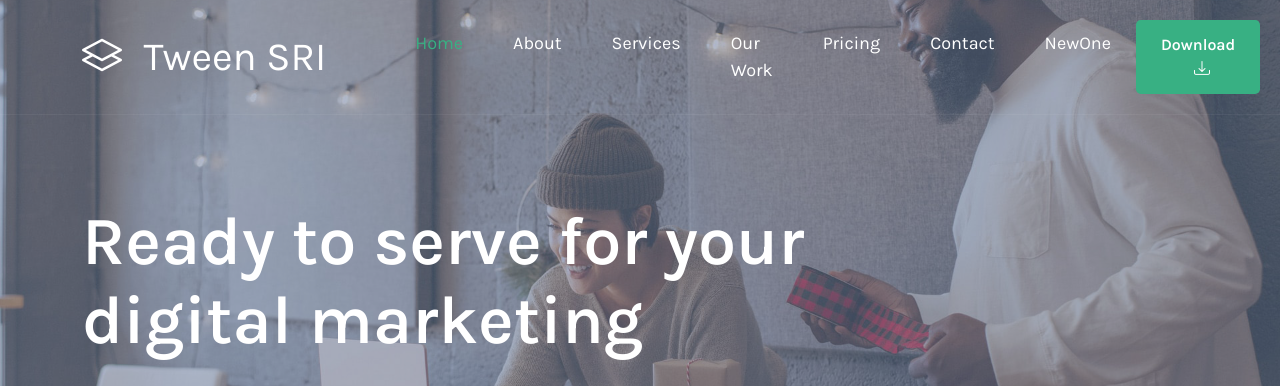
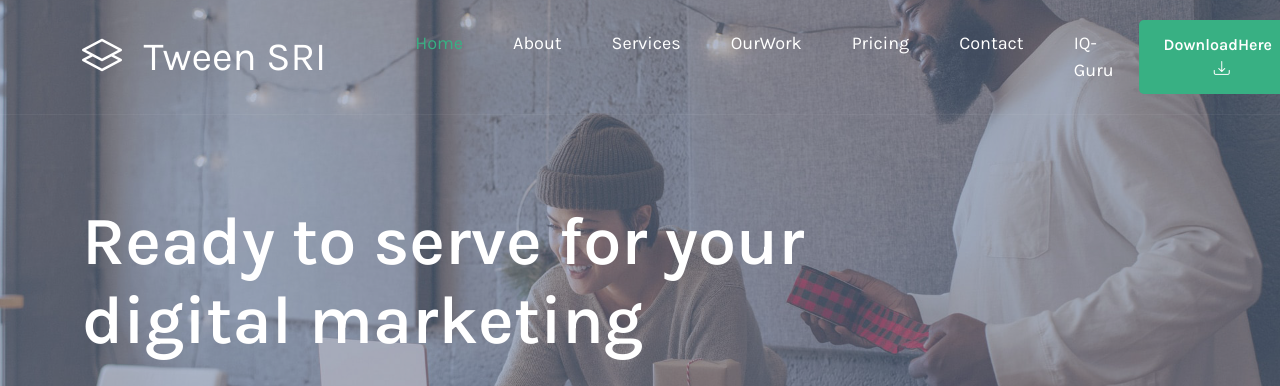
Before and after one commit to sri576/git-sample-project-tween, a plain HTML site: page index.html in a window 1280 px wide. Shown: the top 386 px of the page. Drawn offline with Linux system fonts and the light colour scheme.

Commit message:
new modification in tween agency project

```diff
--- a/index.html
+++ b/index.html
@@ -67,7 +67,7 @@ https://www.tooplate.com/view/2128-tween-agency
                         </li>
 
                         <li class="nav-item">
-                            <a class="nav-link" href="#section_4">Our Work</a>
+                            <a class="nav-link" href="#section_4">OurWork</a>
                         </li>
 
                         <li class="nav-item">
@@ -78,13 +78,13 @@ https://www.tooplate.com/view/2128-tween-agency
                             <a class="nav-link" href="#section_6">Contact</a>
                         </li>
 			 <li class="nav-item">
-                            <a class="nav-link" href="#section_7">NewOne</a>
+                            <a class="nav-link" href="#section_7">IQ-Guru</a>
                         </li>
                     </ul>
 
                     <div class="ms-auto d-none d-lg-block">
                         <a href="#" class="custom-btn btn btn-lg">
-                            Download
+                            DownloadHere
                             <i class="bi-download ms-2"></i>
                         </a>
                     </div>
```
